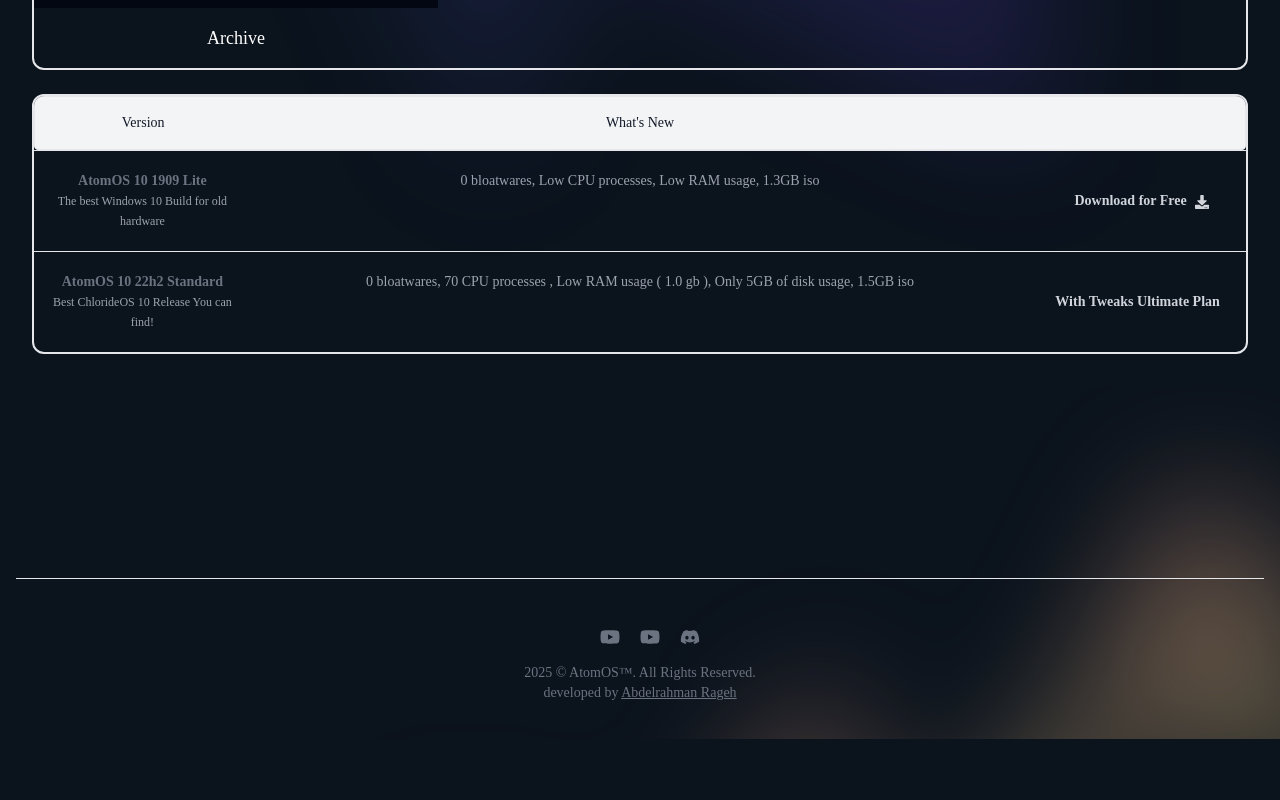
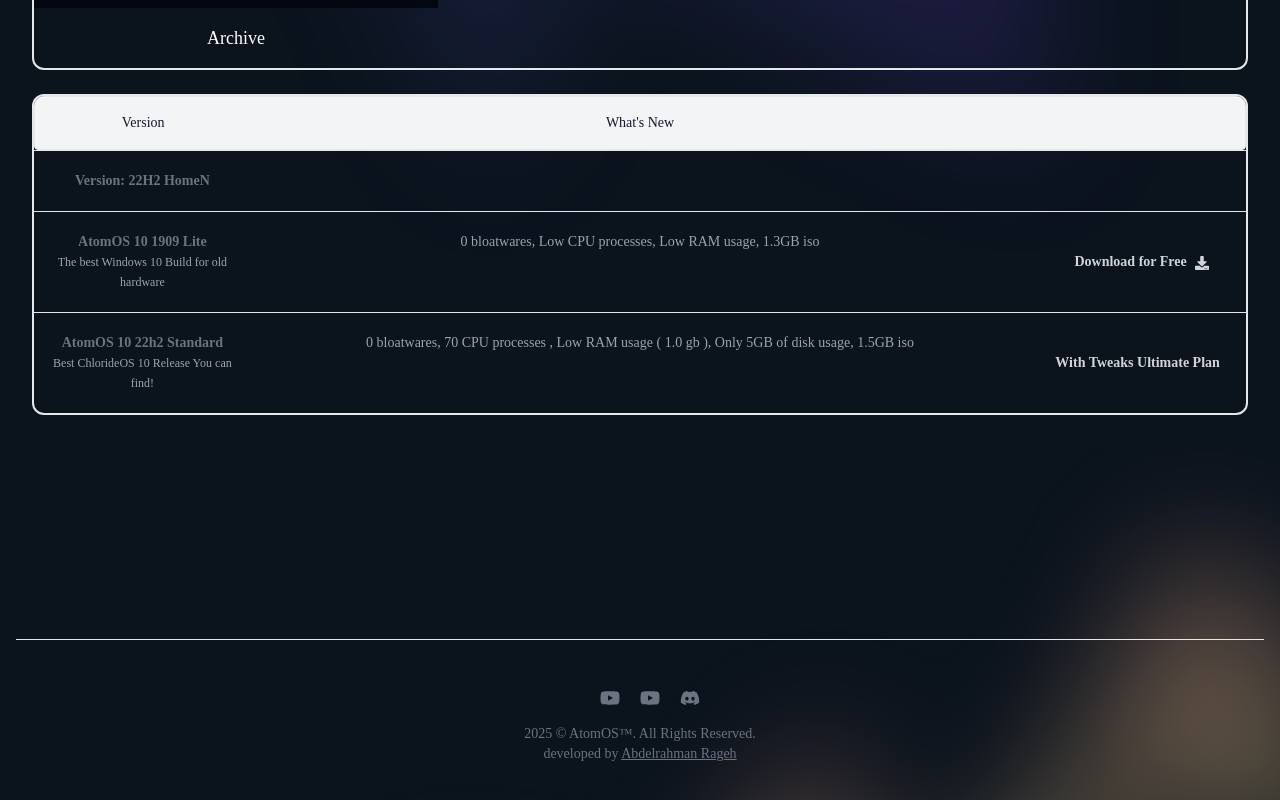
Before and after one commit to abdelrahmanrageh/Chloride-Website, a React (Vite) app: page /download in a window 1280 px wide. Shown: the part 906-1706 px from the top of the page. Before the commit the page ends 1645 px from the top, so only its background shows below. Built offline with nearby package versions, Linux system fonts and the light colour scheme; a web font is replaced by a local one.

Commit message:
Update versionsData.ts

```diff
--- a/src/data/versionsData.ts
+++ b/src/data/versionsData.ts
@@ -45,14 +45,21 @@ export const gridData = [
 export const versions = {
 
   AtomOS10Versions: [
-       {
+  {
+    title: "AtomOS 10 22h2 Home-N Standard",
+    system: "Best for Mid & High-End devices, With the Windows Defender, Store, languages and features. ( User Name : Admin ).",
+    version: "Version: 22H2 HomeN",
+    imageSize: "Image size: 3.8 GB",
+    downloadLink: "https://qiwi.gg/file/exHq6947-AtomOS1022h2HomeNStandard002",
+    moreLink: "https://www.youtube.com/watch?v=pvJohNoeQyk",
+  },
+  {
       version: "AtomOS 10 1909 Lite",
       suitableFor: "The best Windows 10 Build for old hardware",
       whatsNew:"0 bloatwares, Low CPU processes, Low RAM usage, 1.3GB iso",
       price: "Free",
       link: "https://www.mediafire.com/file/4hj024ftj1frcf5/AtomOS_10_Lite_1909_v1.rar/file",
     },
-
     {
       version: "AtomOS 10 22h2 Standard",
       suitableFor: "Best ChlorideOS 10 Release You can find!",
```
